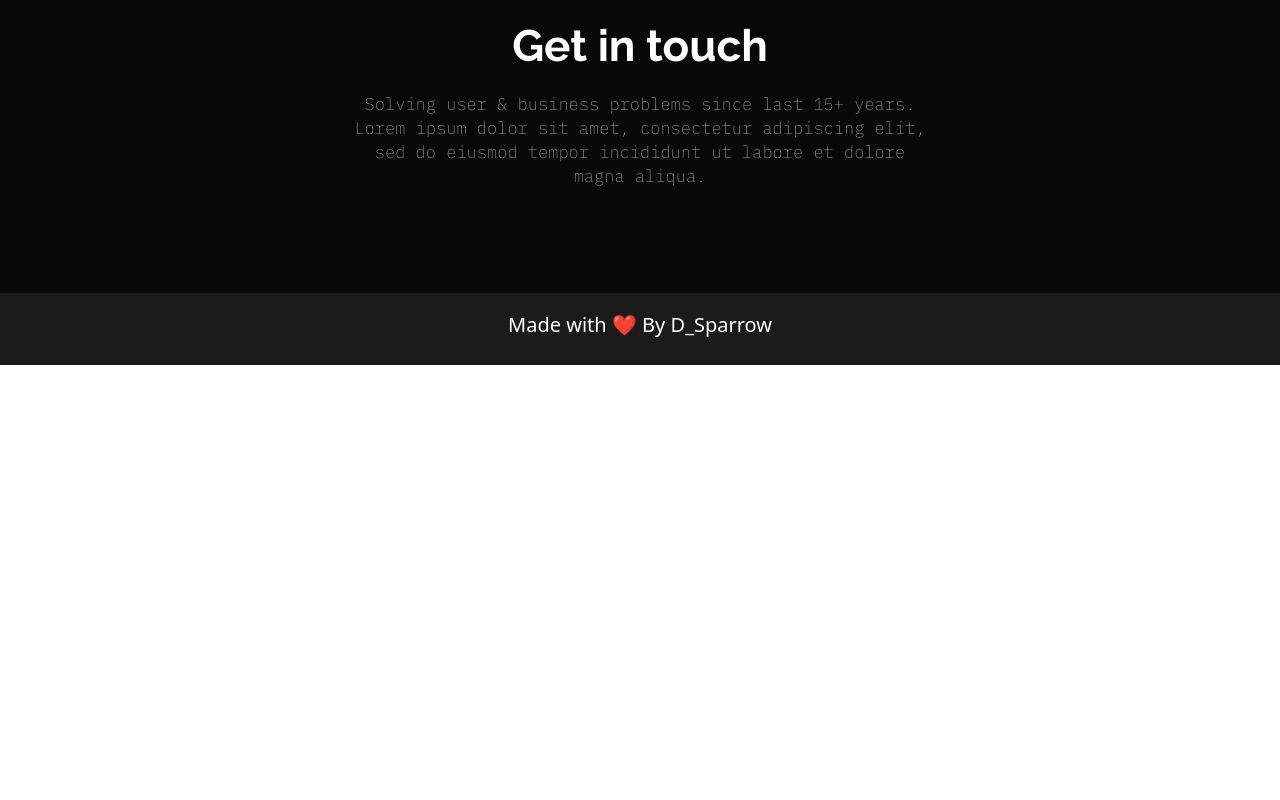
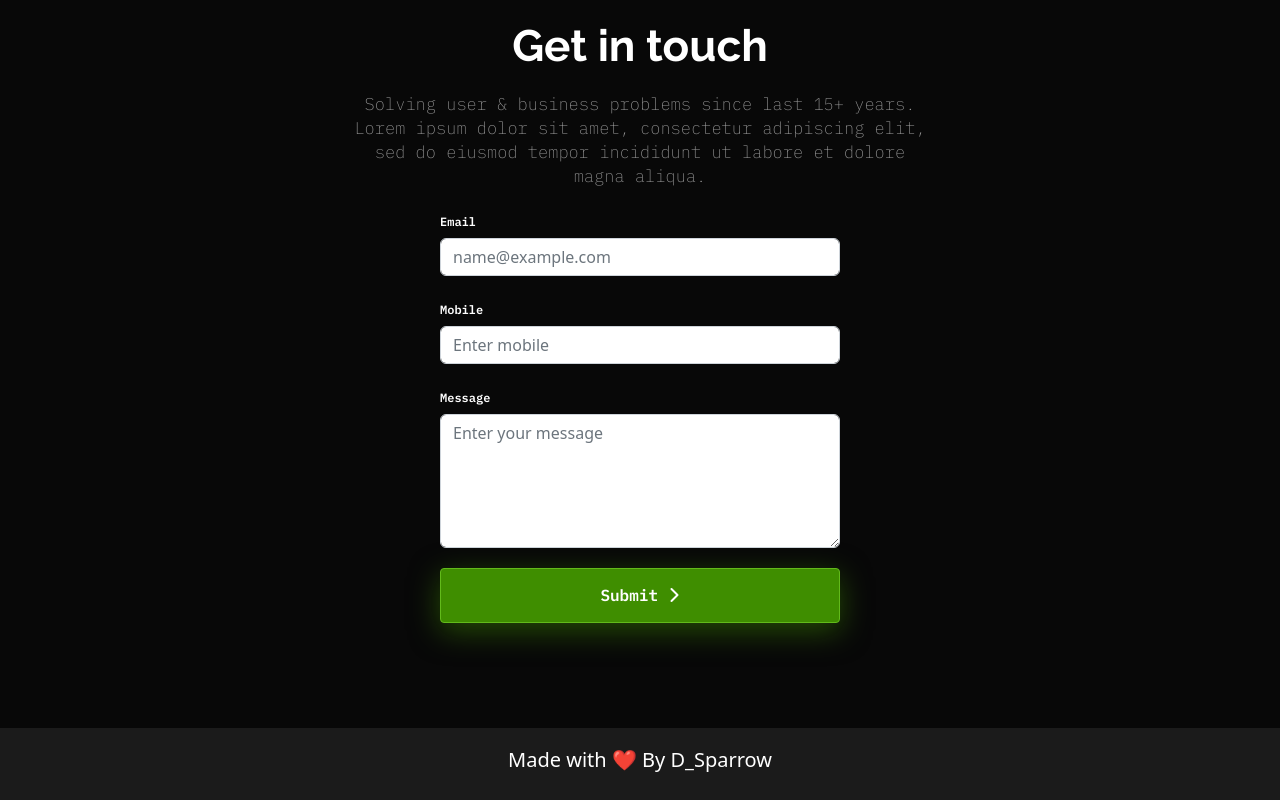
Before and after one commit to a0-0/portfolio-website, a plain HTML site: page index.html in a window 1280 px wide. Shown: the part 4540-5340 px from the top of the page. Before the commit the page ends 4905 px from the top, so only its background shows below. Drawn offline with nearby package versions, Linux system fonts and the light colour scheme.

Commit message:
D_Sparrow

```diff
--- a/css/style.css
+++ b/css/style.css
@@ -64,6 +64,17 @@
   font-size: 16px !important;
   line-height: 21px !important;
   padding: 21px 60px !important;
+  border: 1px solid #62BA1B !important;
+  border-radius: 4px !important;
+}
+.btn2 {
+   !important;
+  font-family: 'IBM Plex Mono' !important;
+  font-style: normal !important;
+  font-weight: 700 !important;
+  font-size: 16px !important;
+  line-height: 21px !important;
+  padding:16px   !important;
   border: 1px solid #62BA1B !important;
   border-radius: 4px !important;
 }
@@ -221,12 +232,30 @@
 .cocodd {
   padding-top: 30px !important;
 }
-.ccccc{
+
+.ccccc {
   text-align: center;
-  margin:auto;
+  margin: auto;
   color: white;
   background: #1B1B1B;
   padding: 20px;
+}
+.format-contact{
+  width: 400px !important;
+  /* text-align: center !important; */
+  margin: 20px auto!important;
+}
+.gggg{
+  /* text-align: center!important; */
+  margin: auto !important;
+}
+label{
+  color:white !important;
+ font-family: 'IBM Plex Mono'!important;
+font-style: normal!important;
+font-weight: 600!important;
+font-size: 12px!important;
+line-height: 16px!important;
 }
 @media screen and (max-width: 1025px) {
   .dude {
--- a/index.html
+++ b/index.html
@@ -310,6 +310,29 @@
         sed do eiusmod tempor incididunt ut labore et dolore magna aliqua.
       </p>
     </div>
+
+    <form>
+      <div class="ggggg">
+
+  <div class="format-contact">
+    <label for="exampleInputEmail1" class="form-label">Email</label>
+      <input type="email" class="form-control" placeholder="name@example.com">
+  </div>
+  <div class="format-contact">
+    <label for="" class="form-label">Mobile</label>
+    <input type="tel" class="form-control" placeholder="Enter mobile" id="exampleInputPassword1">
+  </div>
+  <div class="format-contact">
+    <label for="exampleFormControlTextarea1" class="form-label">Message</label>
+ <textarea class="form-control" id="exampleFormControlTextarea1" placeholder="Enter your message" rows="5"></textarea>
+
+  </div>
+  <div class="format-contact d-grid gap-2">
+    <button type="submit" class="btn btn2 btn-color1">Submit <i class="fa-solid fa-chevron-right"></i></button>
+  </div>
+</form>
+</div>
+
   </section>
 </body>
 <footer class="ccccc">
```
